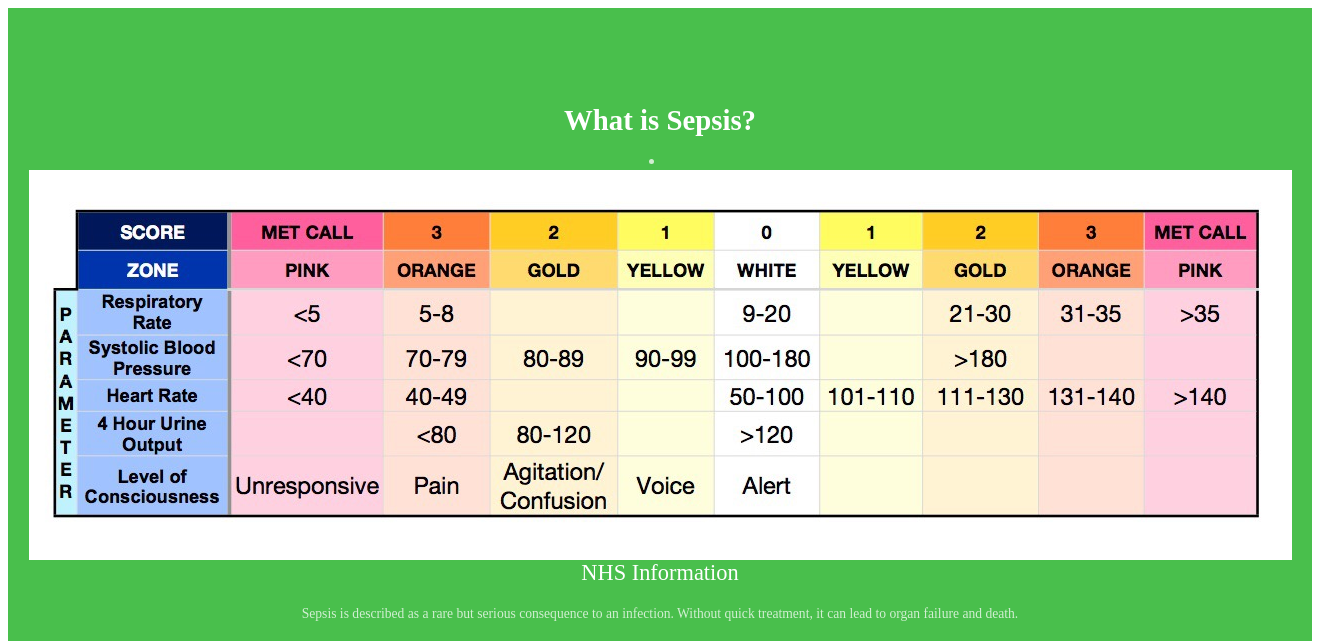
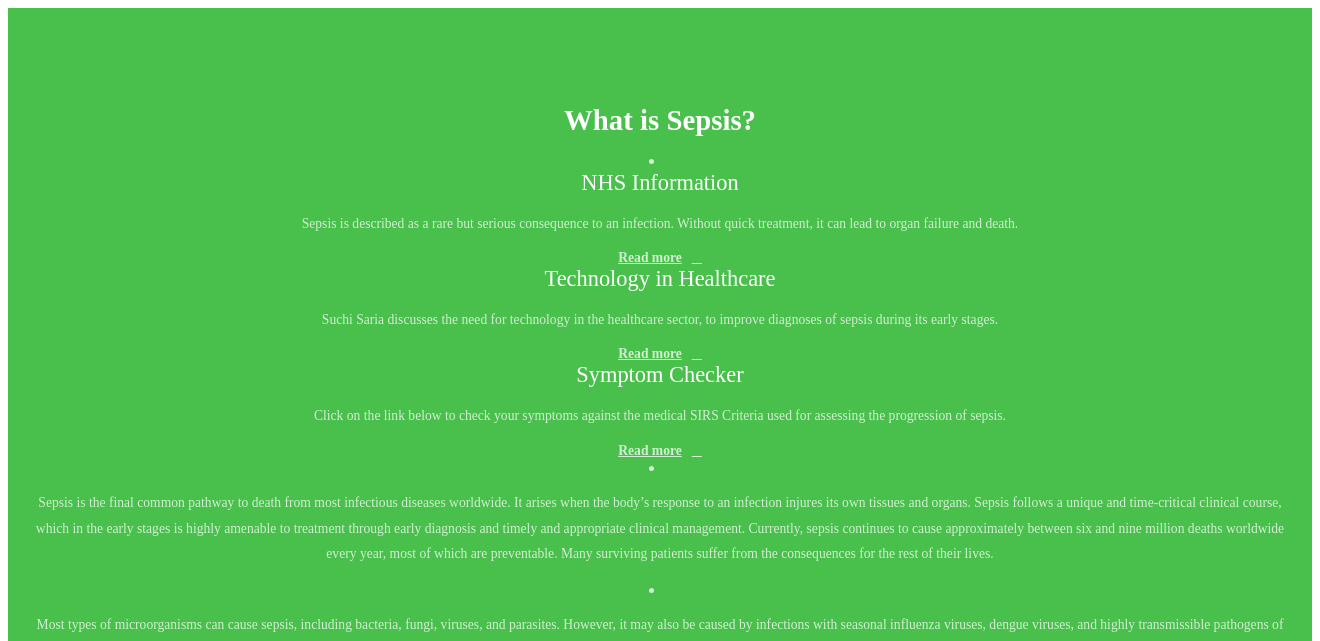
Before and after one commit to AliceVickers/sepsis_score, a Flask app: template templates/first_page.html in a window 1320 px wide. Shown: the top 641 px of the page. Run offline with Flask 2, Linux system fonts and the light colour scheme; the template is opened without the code that fills it, so the values that code supplies are empty; some web fonts are replaced.

Commit message:
made links in homepage open in new tab

```diff
--- a/templates/first_page.html
+++ b/templates/first_page.html
@@ -33,19 +33,16 @@
         <div class="line">
           <div class="margin">
             <div class="s-12 m-12 l-4 margin-m-bottom">
-              <img class="margin-bottom" src="/img/sepsis_table.jpg" alt="">
               <h2 class="text-thin"> NHS Information </h2>
               <p>Sepsis is described as a rare but serious consequence to an infection. Without quick treatment, it can lead to organ failure and death.</p>
-              <a class="text-more-info text-primary-hover" href="http://www.nhs.uk/Conditions/Blood-poisoning/Pages/Introduction.aspx"><b>Read more</b></a>
+              <a class="text-more-info text-primary-hover" href="http://www.nhs.uk/Conditions/Blood-poisoning/Pages/Introduction.aspx" target="_blank"><b>Read more</b></a>
             </div>
             <div class="s-12 m-12 l-4 margin-m-bottom">
-              <img class="margin-bottom" src="img/img-02.jpg" alt="">
               <h2 class="text-thin">Technology in Healthcare</h2>
               <p>Suchi Saria discusses the need for technology in the healthcare sector, to improve diagnoses of sepsis during its early stages.</p>
-              <a class="text-more-info text-primary-hover" href="https://www.youtube.com/watch?v=RUKkOPelG54&index=3&list=PLWHez0kRXfZ880x-xXWXvOUN-gPhZxJ8v"><b>Read more</b></a>
+              <a class="text-more-info text-primary-hover" href="https://www.youtube.com/watch?v=RUKkOPelG54&index=3&list=PLWHez0kRXfZ880x-xXWXvOUN-gPhZxJ8v" target="_blank"><b>Read more</b></a>
             </div>
             <div class="s-12 m-12 l-4 margin-m-bottom">
-              <img class="margin-bottom" src="img/img-03.jpg" alt="">
               <h2 class="text-thin">Symptom Checker</h2>
               <p>Click on the link below to check your symptoms against the medical SIRS Criteria used for assessing the progression of sepsis.</p>
               <a class="text-more-info text-primary-hover" href="project.html"><b>Read more</b></a>
```
Also changed, not shown: 2 other files.
